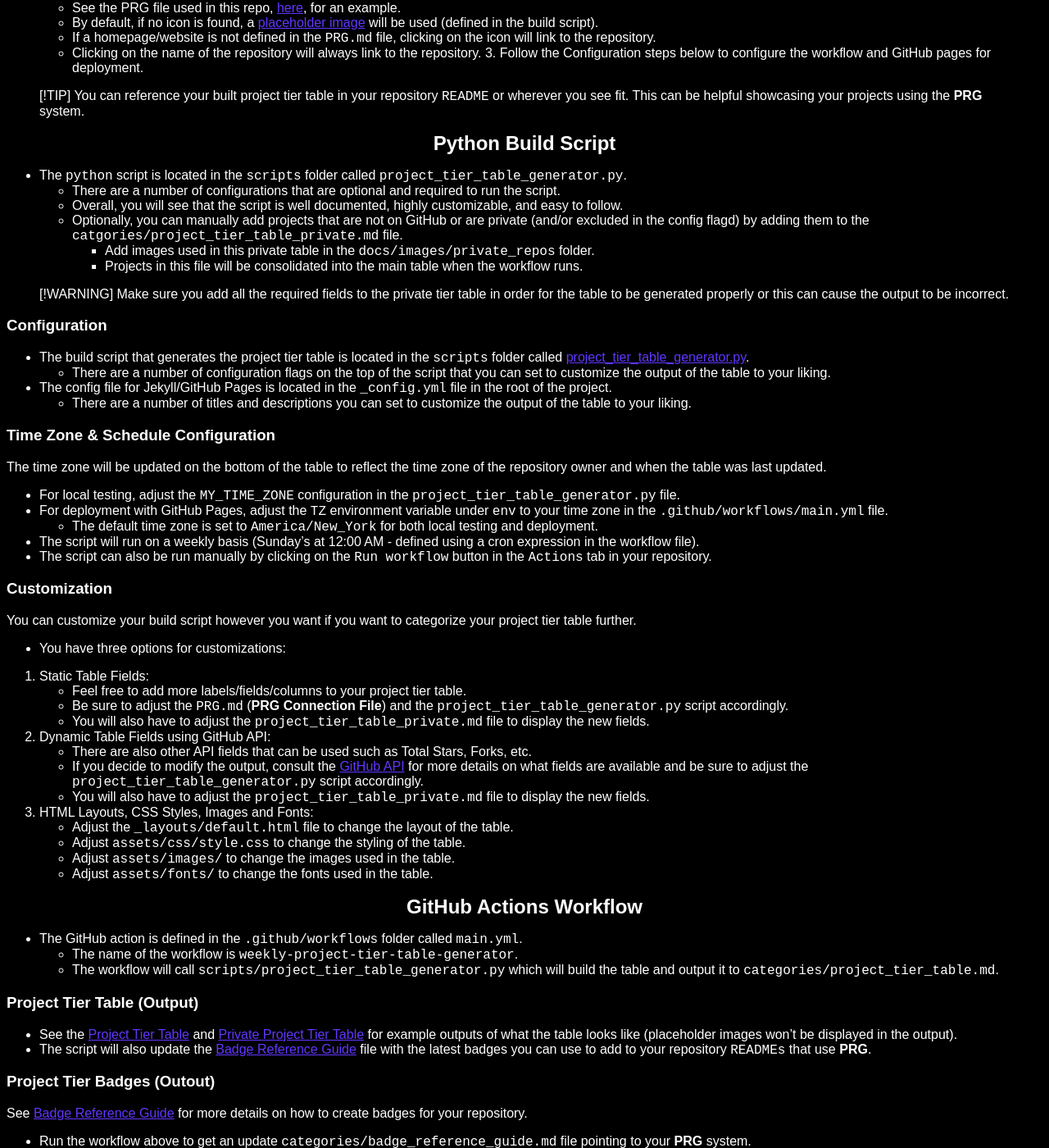
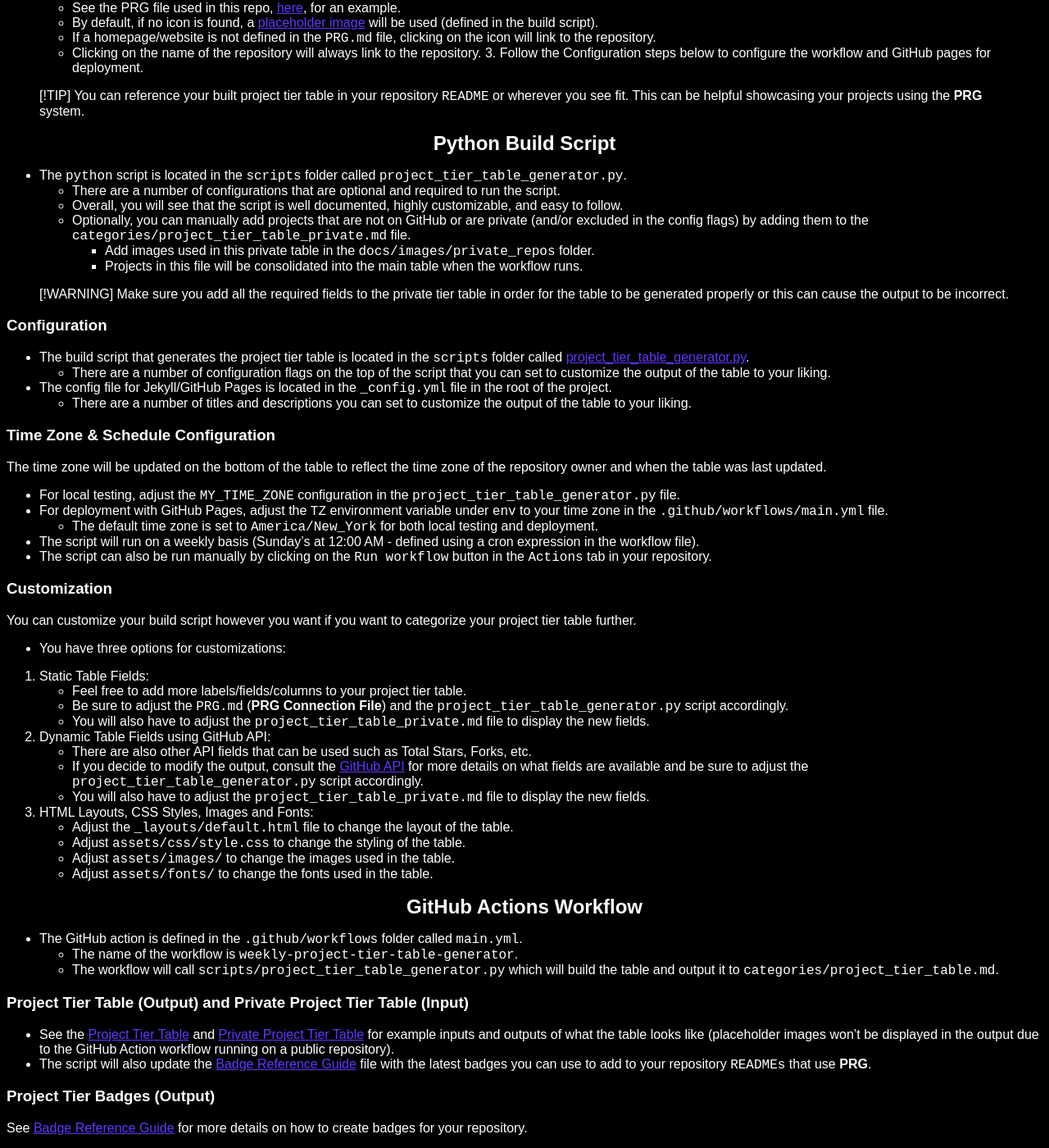
Before and after one commit to scottgriv/PRG-Personal-Repository-Guidelines, a Jekyll site: the page built from categories/table_generator_guide.md, in a window 1280 px wide and 1400 px high, scrolled down 13947 px. Shown: the whole window at 82% size. Built offline with Jekyll 4.4.1, drawn with Linux system fonts in a browser that asks for light colours; some web fonts are replaced; our own code applies the rules of GitHub Pages for plain Markdown files; some of the changed text lies outside the part shown.

Commit message:
Update README and guidelines
Correct spelling errors

```diff
--- a/categories/table_generator_guide.md
+++ b/categories/table_generator_guide.md
@@ -17,7 +17,7 @@
   - [Time Zone & Schedule Configuration](#time-zone--schedule-configuration)
   - [Customization](#customization)
 - [GitHub Actions Workflow](#github-actions-workflow)
-  - [Project Tier Table (Output)](#project-tier-table-output)
+  - [Project Tier Table (Output) and Private Project Tier Table (Input)](#project-tier-table-output-and-private-project-tier-table-input)
   - [Project Tier Badges (Output)](#project-tier-badges-output)
 - [GitHub Pages Deployment](#github-pages-deployment)
   - [Local Testing](#local-testing)
@@ -62,7 +62,7 @@
 - The `python` script is located in the `scripts` folder called `project_tier_table_generator.py`.
   - There are a number of configurations that are optional and required to run the script.
   - Overall, you will see that the script is well documented, highly customizable, and easy to follow.
-  - Optionally, you can manually add projects that are not on GitHub or are private (and/or excluded in the config flagd) by adding them to the `catgories/project_tier_table_private.md` file.
+  - Optionally, you can manually add projects that are not on GitHub or are private (and/or excluded in the config flags) by adding them to the `categories/project_tier_table_private.md` file.
     - Add images used in this private table in the `docs/images/private_repos` folder.
     - Projects in this file will be consolidated into the main table when the workflow runs.
 
@@ -110,12 +110,12 @@
   - The name of the workflow is `weekly-project-tier-table-generator`.
   - The workflow will call `scripts/project_tier_table_generator.py` which will build the table and output it to `categories/project_tier_table.md`.
 
-### Project Tier Table (Output)
+### Project Tier Table (Output) and Private Project Tier Table (Input)
 
-- See the [Project Tier Table](../categories/project_tier_table.md) and [Private Project Tier Table](/categories/project_tier_table_private.md) for example outputs of what the table looks like (placeholder images won't be displayed in the output).
+- See the [Project Tier Table](../categories/project_tier_table.md) and [Private Project Tier Table](/categories/project_tier_table_private.md) for example inputs and outputs of what the table looks like (placeholder images won't be displayed in the output due to the GitHub Action workflow running on a public repository).
 - The script will also update the [Badge Reference Guide](../categories/badge_reference_guide.md) file with the latest badges you can use to add to your repository `READMEs` that use **PRG**.
 
-### Project Tier Badges (Outout)
+### Project Tier Badges (Output)
 
 See [Badge Reference Guide](../categories/badge_reference_guide.md) for more details on how to create badges for your repository.
 - Run the workflow above to get an update `categories/badge_reference_guide.md` file pointing to your **PRG** system.
--- a/scripts/project_tier_table_generator.py
+++ b/scripts/project_tier_table_generator.py
@@ -155,7 +155,7 @@
 ## Profile Badge
 
 Add the following badge to your profile `README` to showcase your **PRG Collection** for your **GitHub Portfolio**.
-- The hyperlink will take your profile visitors to your catagorized project tier table.
+- The hyperlink will take your profile visitors to your categorized project tier table.
 - This will complete the **PRG** experience for your profile visitors.
 
 <a id="prg-collection-badge"></a>
```
Also changed, not shown: other parts of categories/table_generator_guide.md (+1 -1 lines), PRG.md (+3 -3 lines), guidelines/brand_guidelines.md (+7 -7 lines), guidelines/readme_guidelines.md (+3 -3 lines), guidelines/repository_settings_guidelines.md (+1 -1 lines), guidelines/repository_structure_guidelines.md (+4 -4 lines), templates/README_gold.md (+0 -1 lines), README.md.
